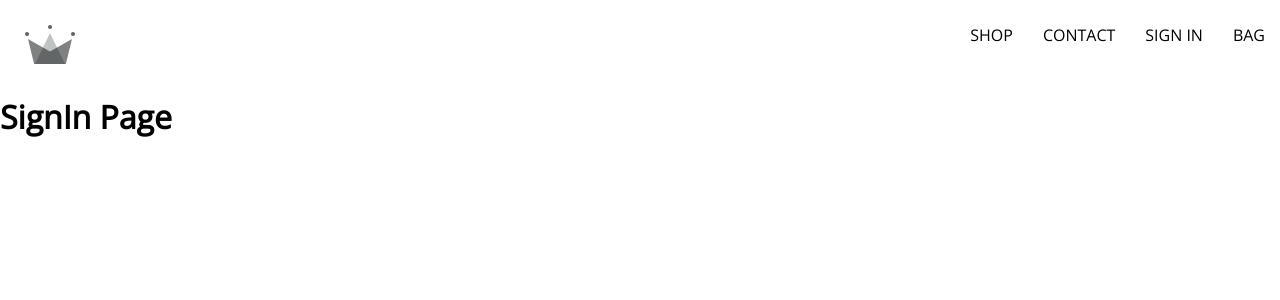
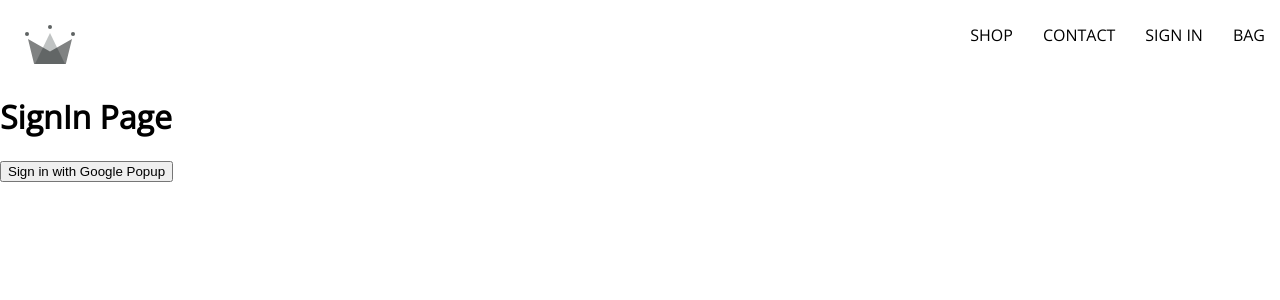
Before and after one commit to Joao17Duarte/ecommerce-project, a React (Create React App) app: page /sign-in in a window 1280 px wide. Shown: the top 300 px of the page. Built offline with nearby package versions, Linux system fonts and the light colour scheme; no server answers.

Commit message:
Add sign in file to routes folder

```diff
--- a/src/routes/SignIn/SignIn.js
+++ b/src/routes/SignIn/SignIn.js
@@ -1,7 +1,14 @@
+import { signInWithGooglePopup } from '../../utils/Firebase/Firebase'
+
 const SignIn = () => {
+  const logGoogleUser = async () => {
+    const response = await signInWithGooglePopup()
+    console.log(response)
+  }
   return (
     <div>
       <h1>SignIn Page</h1>
+      <button onClick={logGoogleUser}>Sign in with Google Popup</button>
     </div>
   )
 }
```
